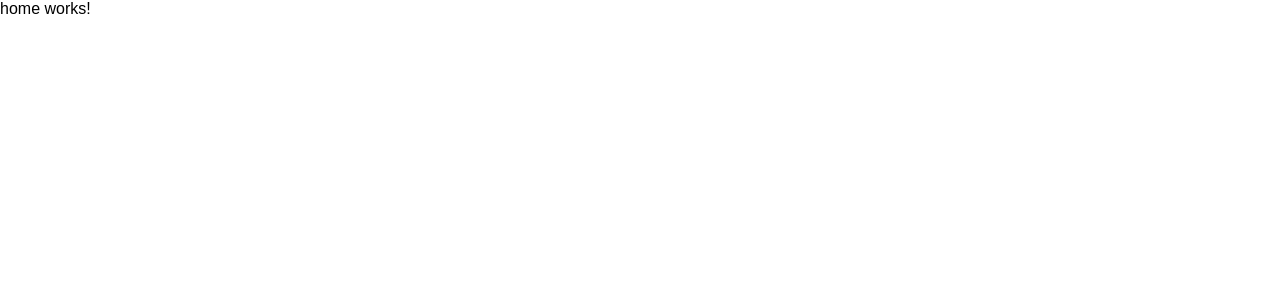
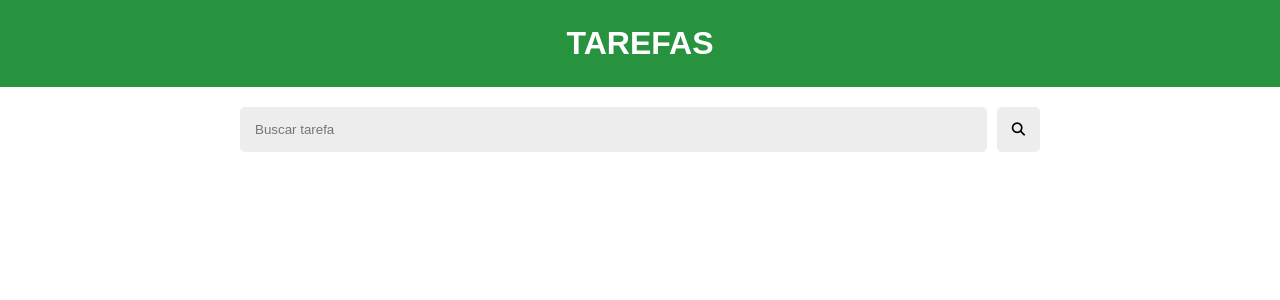
Before and after one commit to senarthur/lista-tarefa-angular, an Angular app: page /home in a window 1280 px wide. Shown: the top 300 px of the page. Built offline with nearby package versions, Linux system fonts and the light colour scheme.

Commit message:
Created search bar styling

```diff
--- a/src/app/pages/home/home.component.html
+++ b/src/app/pages/home/home.component.html
@@ -1 +1,10 @@
-<p>home works!</p>
+<app-header></app-header>
+
+<form class="search-form">
+    <label for="search-input">
+        <input id="search-input" type="text" placeholder="Buscar tarefa">
+    </label>
+    <button>
+        <i class="fa-solid fa-magnifying-glass"></i>
+    </button>
+</form>
--- a/src/app/pages/home/home.component.scss
+++ b/src/app/pages/home/home.component.scss
@@ -0,0 +1,32 @@
+.search-form {
+    margin: 20px auto;
+    max-width: 800px;
+
+    display: flex;
+    justify-content: space-between;
+    gap: 10px;
+
+    label {
+        width: 95%;
+
+        input {
+            width: 100%;
+            height: 100%;
+            padding: 15px;
+
+            background-color: #EDEDED;
+            border: none;
+            border-radius: 5px;
+            outline: none;
+        }
+    }
+
+    button {
+        padding: 15px;
+        background-color: #EDEDED;
+        border: none;
+        border-radius: 5px;
+        outline: none;
+        cursor: pointer;
+    }
+}
--- a/src/index.html
+++ b/src/index.html
@@ -1,5 +1,5 @@
 <!doctype html>
-<html lang="en">
+<html lang="pt-br">
 <head>
   <meta charset="utf-8">
   <title>Tarefas</title>
@@ -9,5 +9,6 @@
 </head>
 <body>
   <app-root></app-root>
+  <script src="https://kit.fontawesome.com/a476ca2909.js" crossorigin="anonymous"></script>
 </body>
 </html>
```
Also changed, not shown: src/app/pages/home/home.component.ts (+6 -1 lines).
